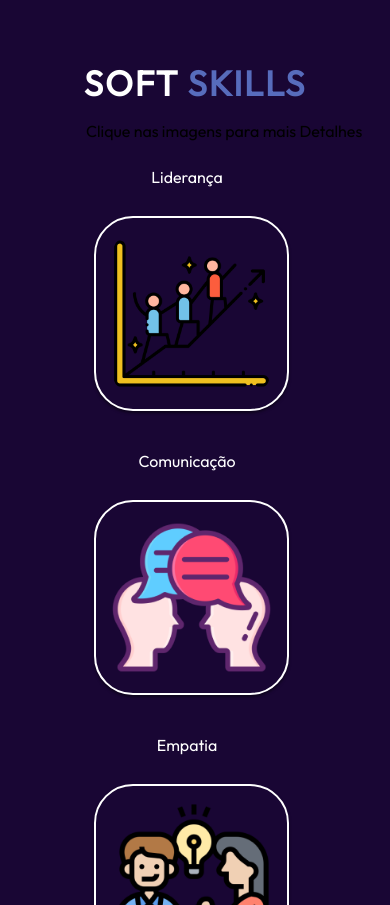
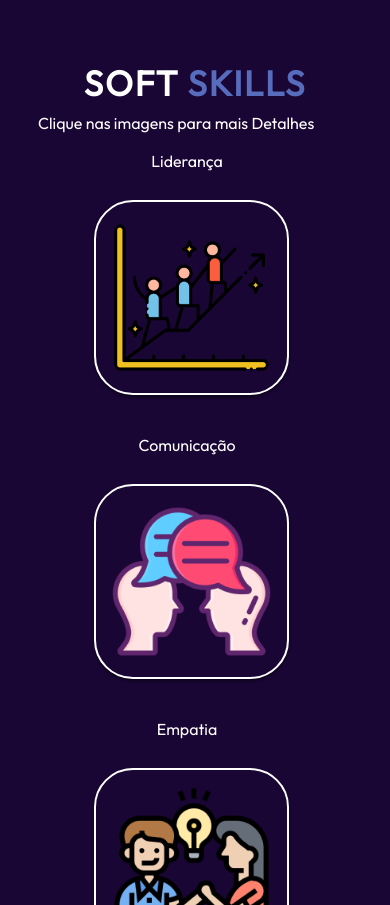
Before and after one commit to CarolinaSanches24/Portifolio, a React (Vite) app in the folder my_portifolio/: page / in a window 390 px wide. Shown: the part 1264-2169 px from the top of the page. Built offline with nearby package versions, Linux system fonts and the light colour scheme.

Commit message:
fix: title_card

```diff
--- a/my_portifolio/src/components/SoftSkills/SoftSkills.module.css
+++ b/my_portifolio/src/components/SoftSkills/SoftSkills.module.css
@@ -115,8 +115,11 @@
   }
 
   .title_card {
-    color: var(--color-dark-blue);
-    padding: 1em;
+    padding: 0.5rem;
+    position: relative;
+    color:var(--color-white);
+    max-width: 20rem;
+    left:-40px;
   }
   .popup {
     position: fixed;
@@ -177,4 +180,5 @@
   .buttonClose:hover::before {
     width: 100%;
   }
+
 }
```
Also changed, not shown: 1 other file (tests, documents, lock files or other folders).
